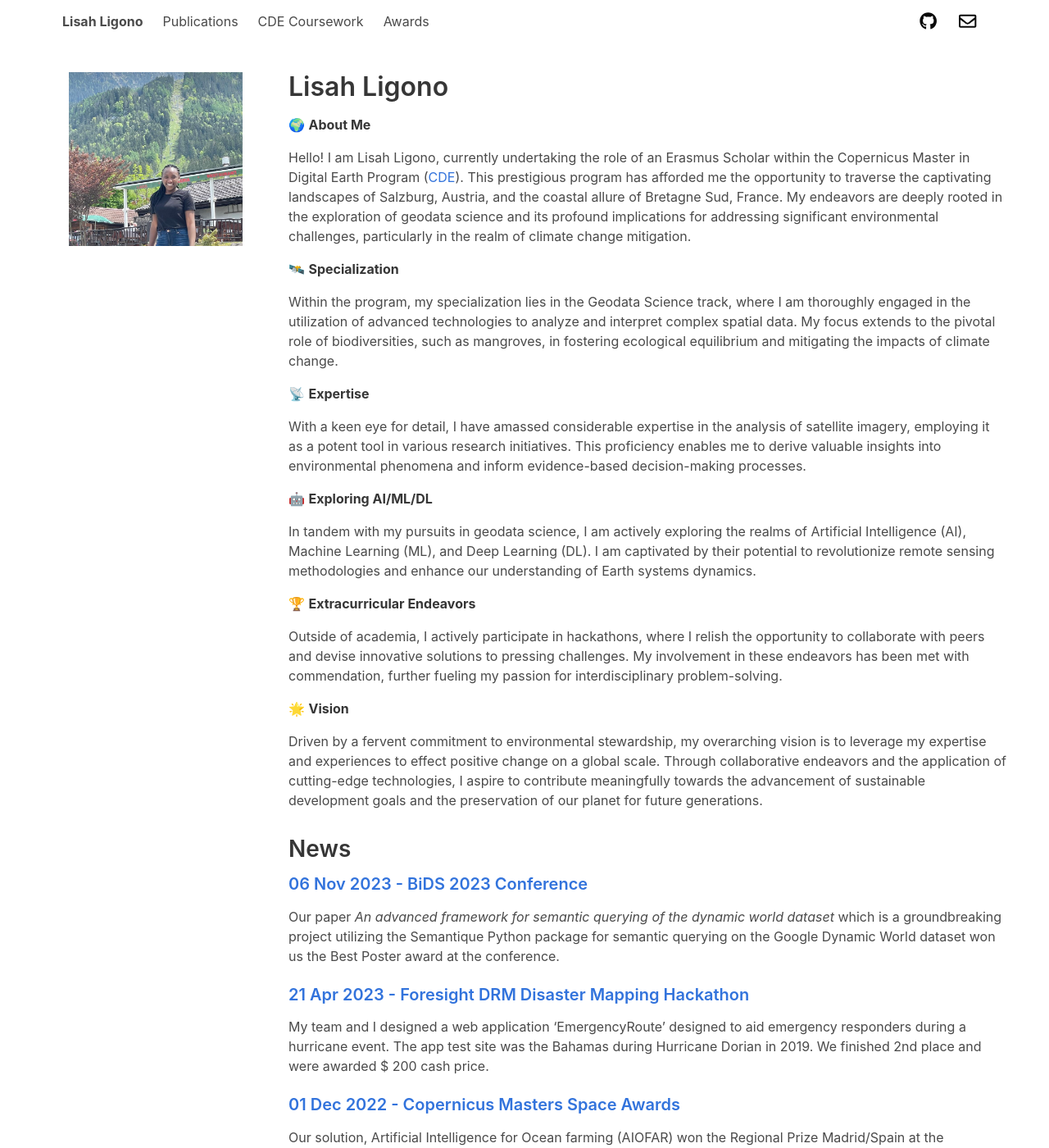
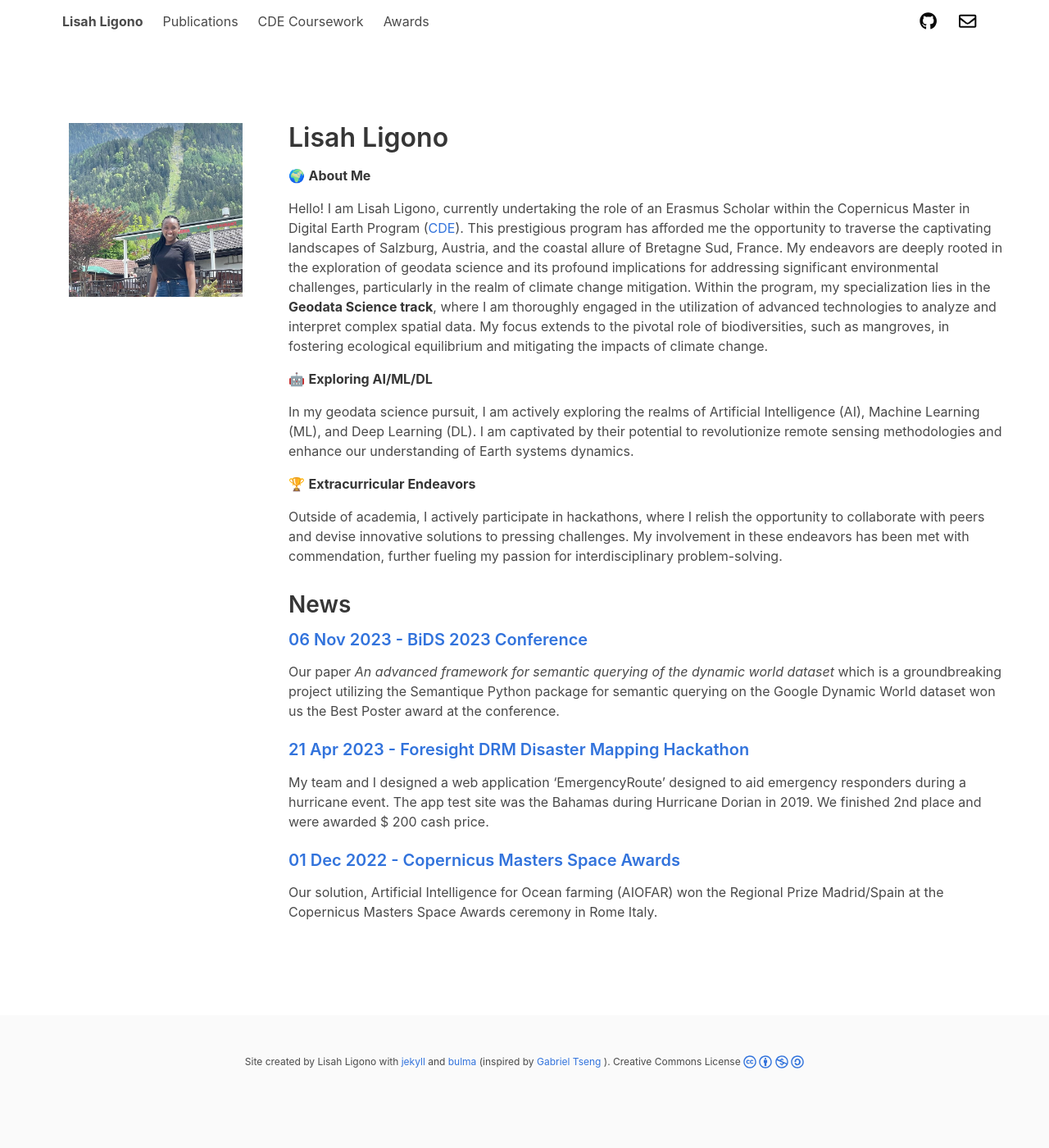
Before and after one commit to lisahligono/lisahligono.github.io, a Jekyll site: the page built from index.html, in a window 1280 px wide and 1400 px high. Shown: the whole window at 82% size. Built offline with Jekyll 4.4.1, drawn with Linux system fonts in a browser that asks for light colours; nearby versions of some CDN libraries; a style sheet for code colours, icons or effects is not loaded.

Commit message:
Update description.md

```diff
--- a/_includes/description.md
+++ b/_includes/description.md
@@ -1,23 +1,11 @@
 🌍 **About Me**
 
-Hello! I am Lisah Ligono, currently undertaking the role of an Erasmus Scholar within the Copernicus Master in Digital Earth Program ([CDE](https://master-cde.eu)). This prestigious program has afforded me the opportunity to traverse the captivating landscapes of Salzburg, Austria, and the coastal allure of Bretagne Sud, France. My endeavors are deeply rooted in the exploration of geodata science and its profound implications for addressing significant environmental challenges, particularly in the realm of climate change mitigation.
-
-🛰️ **Specialization**
-
-Within the program, my specialization lies in the Geodata Science track, where I am thoroughly engaged in the utilization of advanced technologies to analyze and interpret complex spatial data. My focus extends to the pivotal role of biodiversities, such as mangroves, in fostering ecological equilibrium and mitigating the impacts of climate change.
-
-📡 **Expertise**
-
-With a keen eye for detail, I have amassed considerable expertise in the analysis of satellite imagery, employing it as a potent tool in various research initiatives. This proficiency enables me to derive valuable insights into environmental phenomena and inform evidence-based decision-making processes.
+Hello! I am Lisah Ligono, currently undertaking the role of an Erasmus Scholar within the Copernicus Master in Digital Earth Program ([CDE](https://master-cde.eu)). This prestigious program has afforded me the opportunity to traverse the captivating landscapes of Salzburg, Austria, and the coastal allure of Bretagne Sud, France. My endeavors are deeply rooted in the exploration of geodata science and its profound implications for addressing significant environmental challenges, particularly in the realm of climate change mitigation. Within the program, my specialization lies in the **Geodata Science track**, where I am thoroughly engaged in the utilization of advanced technologies to analyze and interpret complex spatial data. My focus extends to the pivotal role of biodiversities, such as mangroves, in fostering ecological equilibrium and mitigating the impacts of climate change.
 
 🤖 **Exploring AI/ML/DL**
 
-In tandem with my pursuits in geodata science, I am actively exploring the realms of Artificial Intelligence (AI), Machine Learning (ML), and Deep Learning (DL). I am captivated by their potential to revolutionize remote sensing methodologies and enhance our understanding of Earth systems dynamics.
+In my geodata science pursuit, I am actively exploring the realms of Artificial Intelligence (AI), Machine Learning (ML), and Deep Learning (DL). I am captivated by their potential to revolutionize remote sensing methodologies and enhance our understanding of Earth systems dynamics.
 
 🏆 **Extracurricular Endeavors**
 
 Outside of academia, I actively participate in hackathons, where I relish the opportunity to collaborate with peers and devise innovative solutions to pressing challenges. My involvement in these endeavors has been met with commendation, further fueling my passion for interdisciplinary problem-solving.
-
-🌟 **Vision**
-
-Driven by a fervent commitment to environmental stewardship, my overarching vision is to leverage my expertise and experiences to effect positive change on a global scale. Through collaborative endeavors and the application of cutting-edge technologies, I aspire to contribute meaningfully towards the advancement of sustainable development goals and the preservation of our planet for future generations.
```
